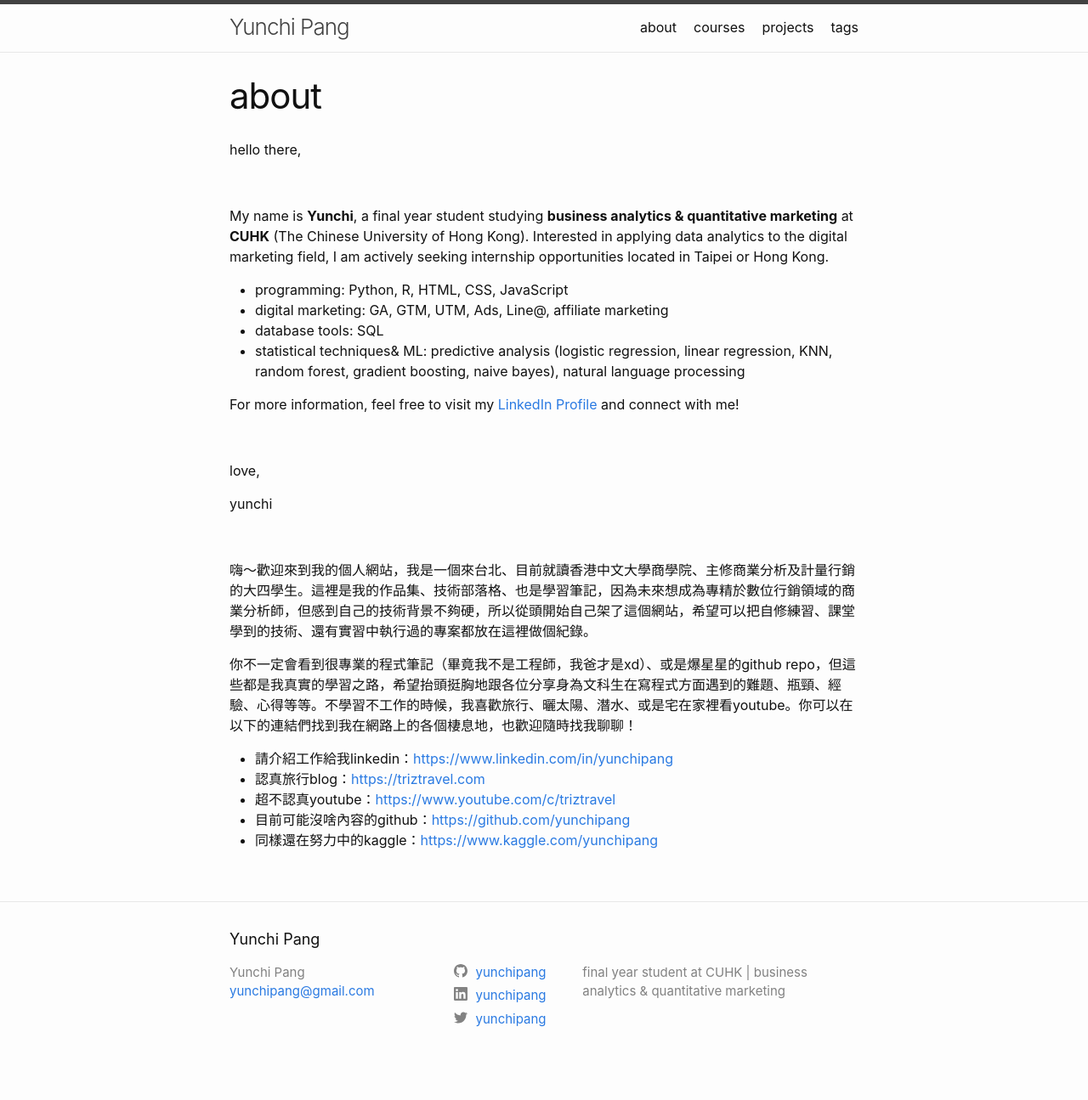
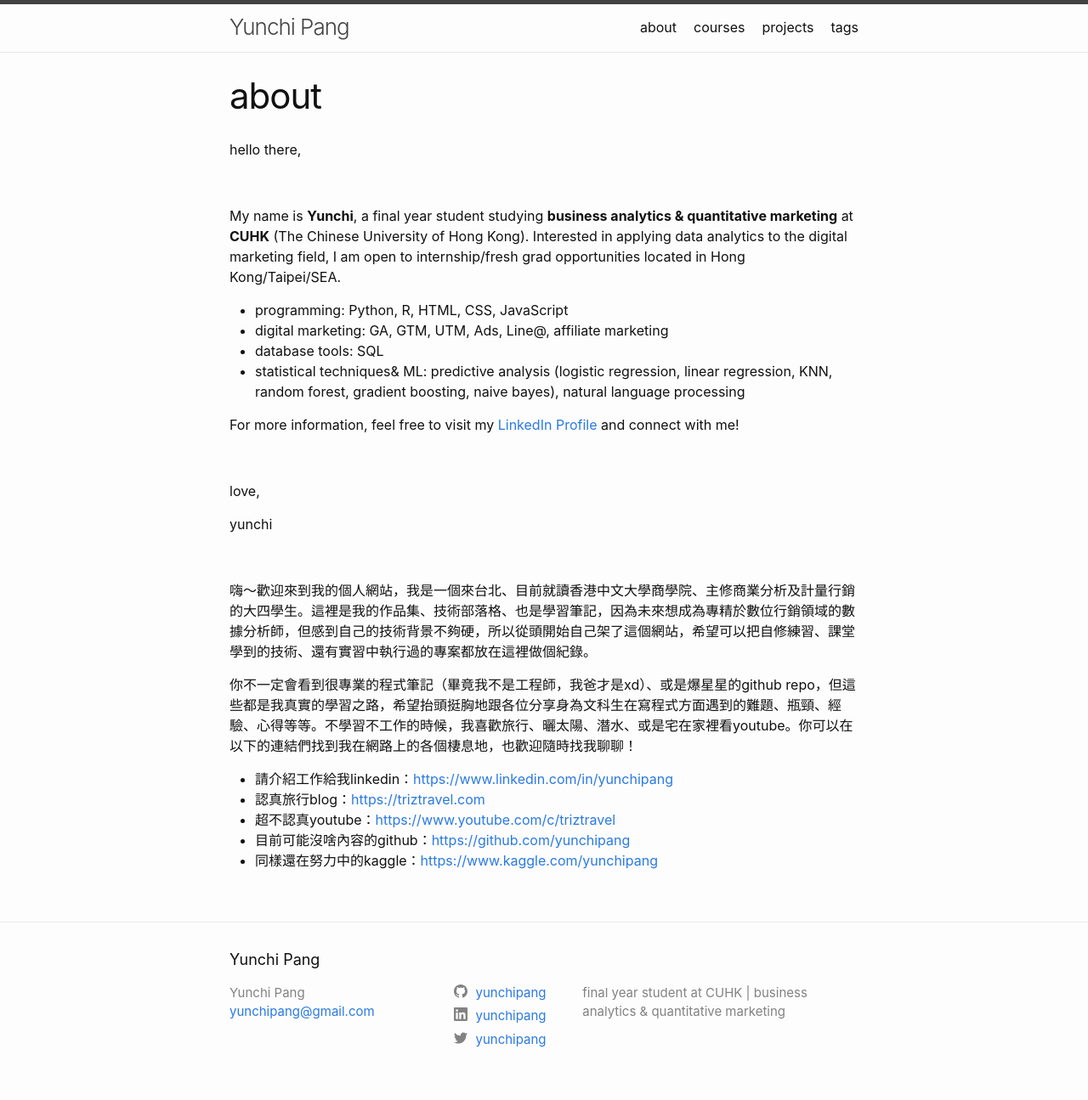
Before and after one commit to yunchipang/yunchipang.github.io, a Jekyll site: the page built from about.markdown, in a window 1280 px wide. Shown: the whole page at 85% size. Built offline with Jekyll 4.4.1, drawn with Linux system fonts in a browser that asks for light colours; before the commit the page ends 1271 px from its top, so only the background shows below that.

Commit message:
update about.markdown

```diff
--- a/about.markdown
+++ b/about.markdown
@@ -7,7 +7,7 @@
 
 <br/>
 
-My name is **Yunchi**, a final year student studying **business analytics & quantitative marketing** at **CUHK** (The Chinese University of Hong Kong). Interested in applying data analytics to the digital marketing field, I am actively seeking internship opportunities located in Taipei or Hong Kong.
+My name is **Yunchi**, a final year student studying **business analytics & quantitative marketing** at **CUHK** (The Chinese University of Hong Kong). Interested in applying data analytics to the digital marketing field, I am open to internship/fresh grad opportunities located in Hong Kong/Taipei/SEA.
 
 - programming: Python, R, HTML, CSS, JavaScript
 - digital marketing: GA, GTM, UTM, Ads, Line@, affiliate marketing
@@ -25,7 +25,7 @@
 
 <br/>
 
-嗨～歡迎來到我的個人網站，我是一個來台北、目前就讀香港中文大學商學院、主修商業分析及計量行銷的大四學生。這裡是我的作品集、技術部落格、也是學習筆記，因為未來想成為專精於數位行銷領域的商業分析師，但感到自己的技術背景不夠硬，所以從頭開始自己架了這個網站，希望可以把自修練習、課堂學到的技術、還有實習中執行過的專案都放在這裡做個紀錄。
+嗨～歡迎來到我的個人網站，我是一個來台北、目前就讀香港中文大學商學院、主修商業分析及計量行銷的大四學生。這裡是我的作品集、技術部落格、也是學習筆記，因為未來想成為專精於數位行銷領域的數據分析師，但感到自己的技術背景不夠硬，所以從頭開始自己架了這個網站，希望可以把自修練習、課堂學到的技術、還有實習中執行過的專案都放在這裡做個紀錄。
 
 你不一定會看到很專業的程式筆記（畢竟我不是工程師，我爸才是xd）、或是爆星星的github repo，但這些都是我真實的學習之路，希望抬頭挺胸地跟各位分享身為文科生在寫程式方面遇到的難題、瓶頸、經驗、心得等等。不學習不工作的時候，我喜歡旅行、曬太陽、潛水、或是宅在家裡看youtube。你可以在以下的連結們找到我在網路上的各個棲息地，也歡迎隨時找我聊聊！
 
```
